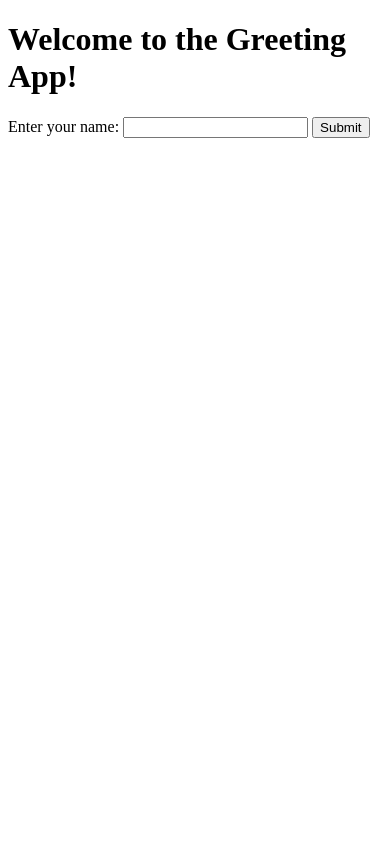
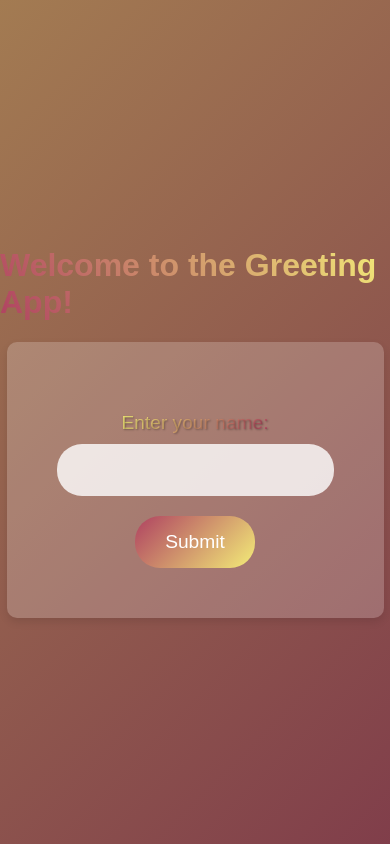
Before and after one commit to Nathnael-G/Ci-CD, a Flask app: page / in a window 390 px wide. Run offline with Flask 3, Linux system fonts and the light colour scheme.

Commit message:
added styles and improved the py files

```diff
--- a/app.py
+++ b/app.py
@@ -1,9 +1,12 @@
+"""Greeting application module."""
+
 from flask import Flask, render_template, request
 
 app = Flask(__name__)
 
 @app.route("/", methods=["GET", "POST"])
 def home():
+    """Home route that handles GET and POST requests."""
     greeting = ""
     if request.method == "POST":
         name = request.form.get("name")
--- a/templates/index.html
+++ b/templates/index.html
@@ -4,16 +4,170 @@
     <meta charset="UTF-8">
     <meta name="viewport" content="width=device-width, initial-scale=1.0">
     <title>Greeting App</title>
+    <style>
+        body {
+            font-family: Arial, sans-serif;
+            background: linear-gradient(135deg, #b69d56, #712347);
+            background-size: 200% 200%;
+            color: #fff;
+            display: flex;
+            flex-direction: column;
+            align-items: center;
+            justify-content: center;
+            height: 100vh;
+            margin: 0;
+            overflow: hidden;
+            animation: backgroundAnimation 10s linear infinite;
+        }
+
+        @keyframes backgroundAnimation {
+            0% { background-position: 0% 50%; }
+            50% { background-position: 100% 50%; }
+            100% { background-position: 0% 50%; }
+        }
+
+        h1.fadeIn {
+            background: linear-gradient(135deg, #af4261, #f3ec78);
+            -webkit-background-clip: text;
+            -webkit-text-fill-color: transparent;
+            animation: fadeIn 2s ease-in-out;
+        }
+
+        h1 {
+            background: linear-gradient(1135deg, #af4261, #f3ec78);
+            -webkit-background-clip: text;
+            -webkit-text-fill-color: transparent;
+        }
+
+        h2 {
+            background: linear-gradient(135deg, #f3ec78, #af4261);
+            -webkit-background-clip: text;
+            -webkit-text-fill-color: transparent;
+            text-shadow: 1px 1px 2px rgba(0, 0, 0, 0.3);
+            animation: fadeIn 2s ease-in-out;
+        }
+
+        .container {
+            display: flex;
+            flex-direction: row;
+            align-items: center;
+            justify-content: center;
+            gap: 20px;
+        }
+
+        form {
+            background: rgba(255, 255, 255, 0.2);
+            padding: 50px;
+            border-radius: 10px;
+            box-shadow: 0 4px 8px rgba(0, 0, 0, 0.1);
+            animation: slideInForm 1s ease-out;
+            display: flex;
+            flex-direction: column;
+            align-items: center;
+        }
+
+        .greeting {
+            background: rgba(255, 255, 255, 0.2);
+            padding: 75px;
+            border-radius: 10px;
+            box-shadow: 0 4px 8px rgba(0, 0, 0, 0.1);
+            animation: slideInGreeting 1s ease-out;
+            display: flex;
+            flex-direction: column;
+            align-items: center;
+            min-height: 130px;
+        }
+
+        label {
+            margin: 20px 0 10px 0;
+            font-size: 1.2em;
+            background: linear-gradient(135deg, #f3ec78, #af4261);
+            -webkit-background-clip: text;
+            -webkit-text-fill-color: transparent;
+            text-shadow: 1px 1px 2px rgba(0, 0, 0, 0.3);
+        }
+        input[type="text"] {
+            padding: 15px;
+            border: none;
+            border-radius: 25px;
+            width: 100%;
+            box-sizing: border-box;
+            background: rgba(255, 255, 255, 0.8);
+            color: #333;
+            font-size: 1.2em;
+        }
+
+        input[type="text"]:focus {
+            outline: none;
+            box-shadow: 0 0 10px rgba(0, 0, 0, 0.2);
+        }
+
+        button {
+            padding: 15px 30px;
+            border: none;
+            border-radius: 25px;
+            background: linear-gradient(135deg, #af4261, #f3ec78);
+            color: #fff;
+            font-size: 1.2em;
+            cursor: pointer;
+            transition: background 0.3s ease, transform 0.3s ease;
+            margin-top: 20px;
+        }
+
+        button:hover {
+            background: linear-gradient(135deg, #f3ec78, #af4261);
+            transform: scale(1.05);
+            color: #333;
+        }
+
+        @keyframes fadeIn {
+            from { opacity: 0; }
+            to { opacity: 1; }
+        }
+
+        @keyframes slideInForm {
+            from { transform: translateX(-100px); opacity: 0; }
+            to { transform: translateX(0); opacity: 1; }
+        }
+
+        @keyframes slideInGreeting {
+            from { transform: translateX(100px); opacity: 0; }
+            to { transform: translateX(0); opacity: 1; }
+        }
+
+        @media (max-width: 768px) {
+            .container {
+                flex-direction: column;
+            }}
+    </style>
 </head>
-<body>
+<div>
     <h1>Welcome to the Greeting App!</h1>
+    <div class="container">
     <form method="POST">
         <label for="name">Enter your name:</label>
         <input type="text" id="name" name="name" required>
         <button type="submit">Submit</button>
     </form>
     {% if greeting %}
-        <h2>{{ greeting }}</h2>
+        <div class="greeting">
+            <h2>{{ greeting }}</h2>
+        </div>
     {% endif %}
+    </div>
+    <script>
+        window.onload = function() {
+            if (!sessionStorage.getItem('formSubmitted')) {
+                document.getElementById('heading').classList.add('fadeIn');
+            }
+
+            const form = document.querySelector('form');
+            const greetingDiv = document.getElementById('greetingDiv');
+            if (greetingDiv) {
+                greetingDiv.style.width = form.offsetWidth + 'px';
+                greetingDiv.style.height = form.offsetHeight + 'px';
+            }
+        };
+    </script>
 </body>
 </html>
```
Also changed, not shown: tests/test_app.py (+29 -12 lines).
